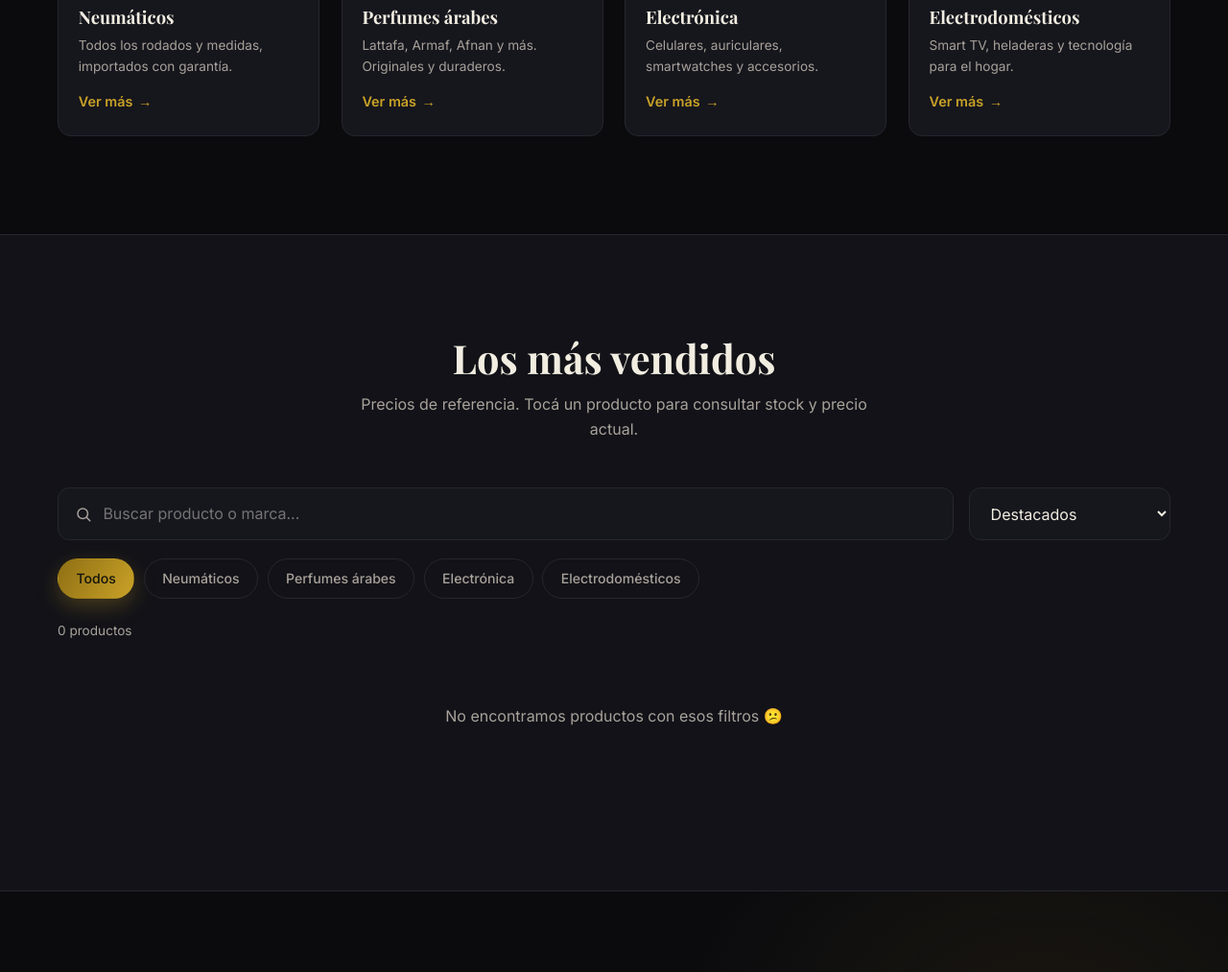
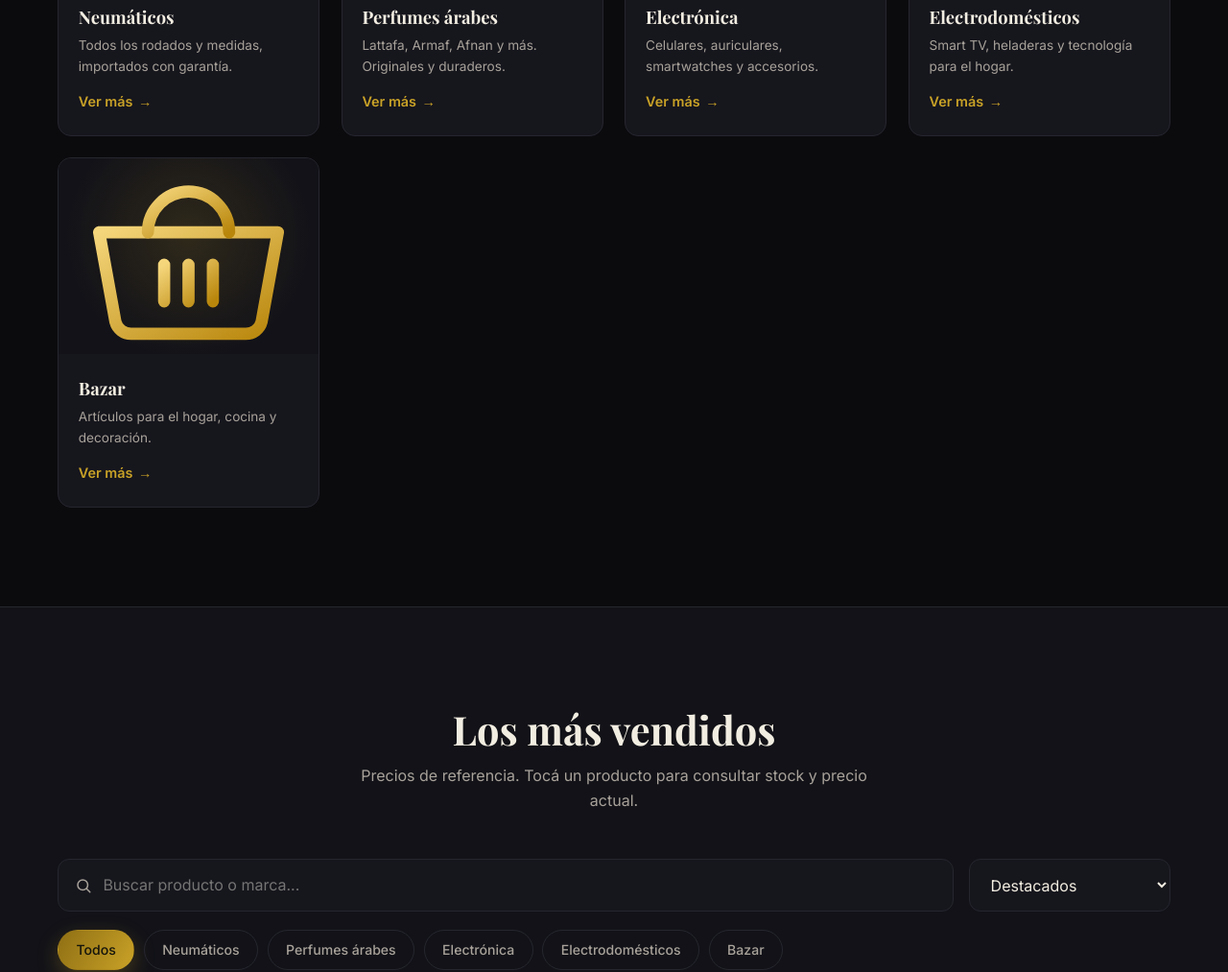
Before and after one commit to NahuRGF/jerovia-store, a website: page public/index.html in a window 1280 px wide. Shown: the part 1787-2800 px from the top of the page at 96% size. Drawn offline with nearby package versions, Linux system fonts and the light colour scheme; no server answers.

Commit message:
Agrego categoria Bazar: tarjeta, filtro, validacion e icono

```diff
--- a/public/index.html
+++ b/public/index.html
@@ -3,7 +3,7 @@
 <head>
   <meta charset="UTF-8">
   <meta name="viewport" content="width=device-width, initial-scale=1.0">
-  <meta name="description" content="Jerovia Store — Importaciones directas desde China y USA. Neumáticos, perfumes árabes, electrónica y electrodomésticos. Envíos a todo el país.">
+  <meta name="description" content="Jerovia Store — Importaciones directas desde China y USA. Neumáticos, perfumes árabes, electrónica, electrodomésticos y bazar. Envíos a todo el país.">
   <title>Jerovia Store | Importaciones directas — Neumáticos, Perfumes & Electrónica</title>
   <link rel="icon" type="image/svg+xml" href="assets/logo.svg">
   <link rel="preconnect" href="https://fonts.googleapis.com">
@@ -172,6 +172,16 @@
               <a href="#catalogo" class="cat-card__link" data-cat="electrodomesticos">Ver más <span>→</span></a>
             </div>
           </article>
+          <article class="cat-card reveal" data-cat="bazar">
+            <div class="cat-card__media">
+              <img src="assets/bazar.svg" alt="" loading="lazy">
+            </div>
+            <div class="cat-card__body">
+              <h3 class="cat-card__title">Bazar</h3>
+              <p class="cat-card__text">Artículos para el hogar, cocina y decoración.</p>
+              <a href="#catalogo" class="cat-card__link" data-cat="bazar">Ver más <span>→</span></a>
+            </div>
+          </article>
         </div>
       </div>
     </section>
@@ -204,6 +214,7 @@
           <button class="filter-btn" data-filter="perfumes">Perfumes árabes</button>
           <button class="filter-btn" data-filter="electronica">Electrónica</button>
           <button class="filter-btn" data-filter="electrodomesticos">Electrodomésticos</button>
+          <button class="filter-btn" data-filter="bazar">Bazar</button>
         </div>
 
         <p class="catalog__count" id="catalogCount"></p>
@@ -218,7 +229,7 @@
           <h2 class="section__title">Viví la experiencia Jerovia</h2>
           <p class="about__text">
             Somos una tienda de importación directa con origen en China y Estados Unidos.
-            Trabajamos neumáticos, perfumes árabes originales, electrónica y electrodomésticos,
+            Trabajamos neumáticos, perfumes árabes originales, electrónica, electrodomésticos y bazar,
             con envíos a todo el país y atención 100% personalizada por WhatsApp.
           </p>
           <ul class="about__list">
@@ -233,7 +244,7 @@
         <div class="about__stats reveal">
           <div class="stat"><span class="stat__num" data-count="4461">0</span><span class="stat__label">seguidores</span></div>
           <div class="stat"><span class="stat__num" data-count="170">0</span><span class="stat__label">publicaciones</span></div>
-          <div class="stat"><span class="stat__num" data-count="4">0</span><span class="stat__label">categorías</span></div>
+          <div class="stat"><span class="stat__num" data-count="5">0</span><span class="stat__label">categorías</span></div>
         </div>
       </div>
     </section>
--- a/public/js/store.js
+++ b/public/js/store.js
@@ -4,6 +4,7 @@ const Store = (() => {
     perfumes: "Perfumes árabes",
     electronica: "Electrónica",
     electrodomesticos: "Electrodomésticos",
+    bazar: "Bazar",
   };
 
   const WHATSAPP = "5493757334145";
--- a/src/routes/products.js
+++ b/src/routes/products.js
@@ -12,6 +12,7 @@ const CATEGORY_LABELS = {
   perfumes: "Perfumes árabes",
   electronica: "Electrónica",
   electrodomesticos: "Electrodomésticos",
+  bazar: "Bazar",
 };
 
 const ALLOWED_CATEGORIES = Object.keys(CATEGORY_LABELS);
```
Also changed, not shown: public/assets/bazar.svg (added).
